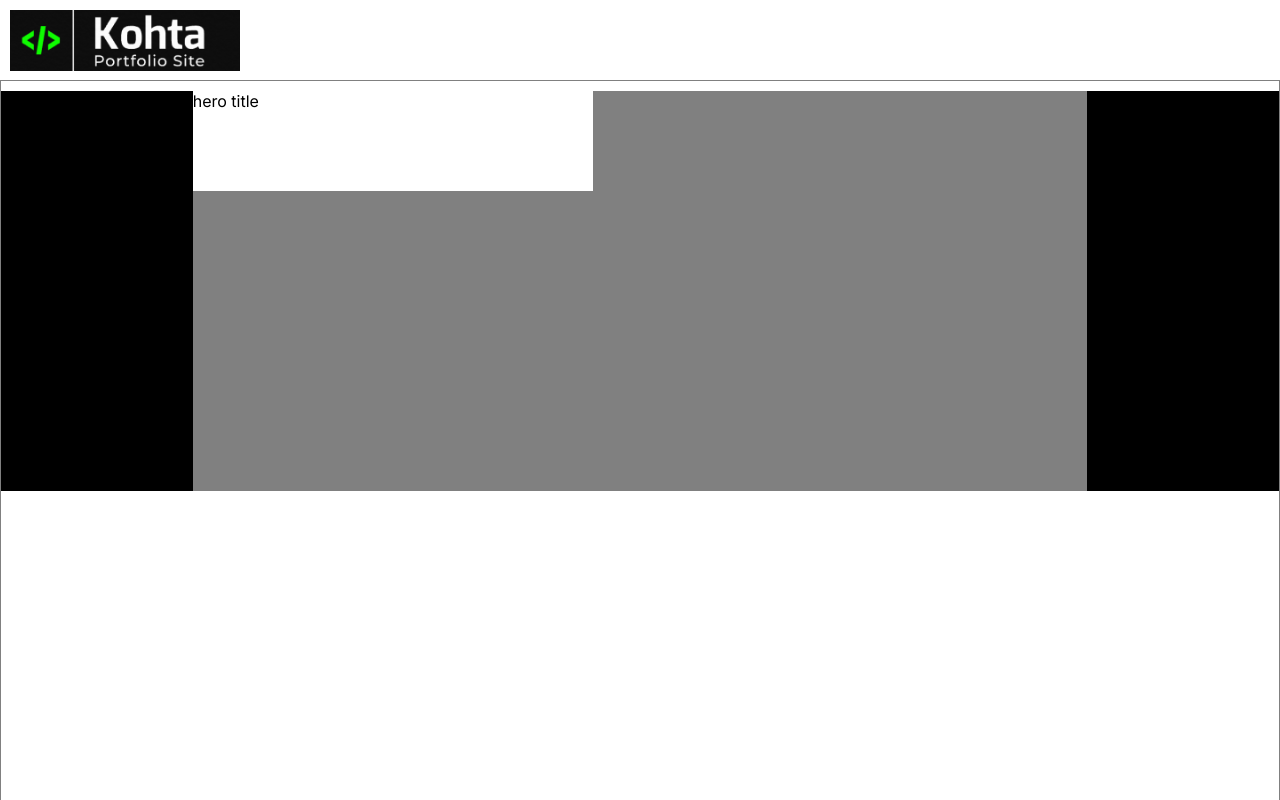
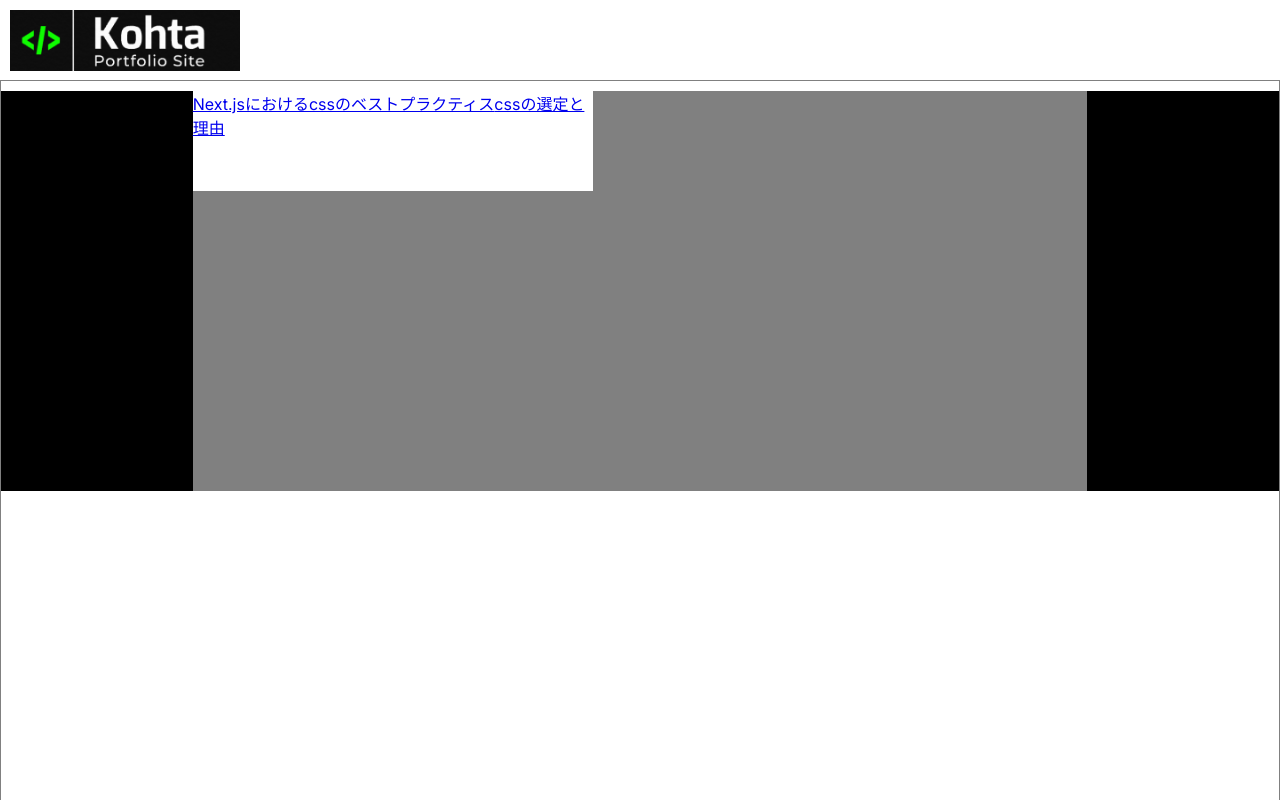
Before and after one commit to kohta9521/BlogSite_kohta, a Next.js app: page / in a window 1280 px wide. Shown: the top 800 px of the page. Built offline with nearby package versions, Linux system fonts and the light colour scheme.

Commit message:
add heroTitle components interface type anotation

```diff
--- a/src/app/components/atoms/HeroTitle.tsx
+++ b/src/app/components/atoms/HeroTitle.tsx
@@ -7,14 +7,20 @@ import styles from "./HeroTitle.module.css";
 interface HeroProps {
   id: number;
   title: string;
+  link: string;
   subTitle: string;
 }
 
 
-const HeroTitle: React.FC = () => {
+const HeroTitle: React.FC<HeroProps> = ({ id, title, link,  subTitle }) => {
   return (
     <div className={styles.heroTitleBox}>
-      hero title
+      <a key={id} className={styles.title} href={link}>
+        {title}
+      </a>
+      <a key={id} className={styles.subtitle} href={link}>
+        {subTitle}
+      </a>
     </div>
   )
 }
--- a/src/app/components/organisms/Hero.tsx
+++ b/src/app/components/organisms/Hero.tsx
@@ -9,7 +9,7 @@ const Hero: React.FC = () => {
   return (
     <div className={styles.hero}>
       <div className={styles.container}>
-        <HeroTitle />
+        <HeroTitle id={1} title="Next.jsにおけるcssのベストプラクティス" subTitle="cssの選定と理由" link="/pages/blog" />
       </div>
     </div>
   )
```
